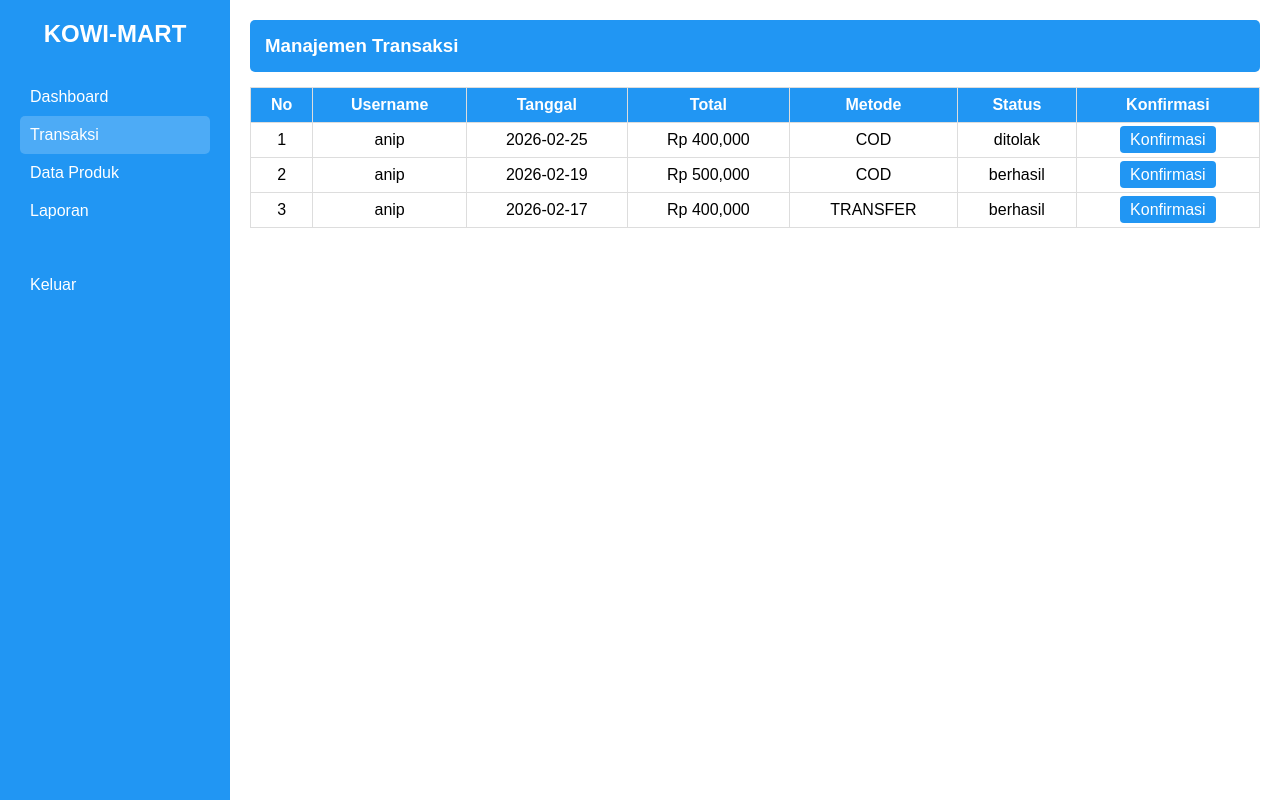
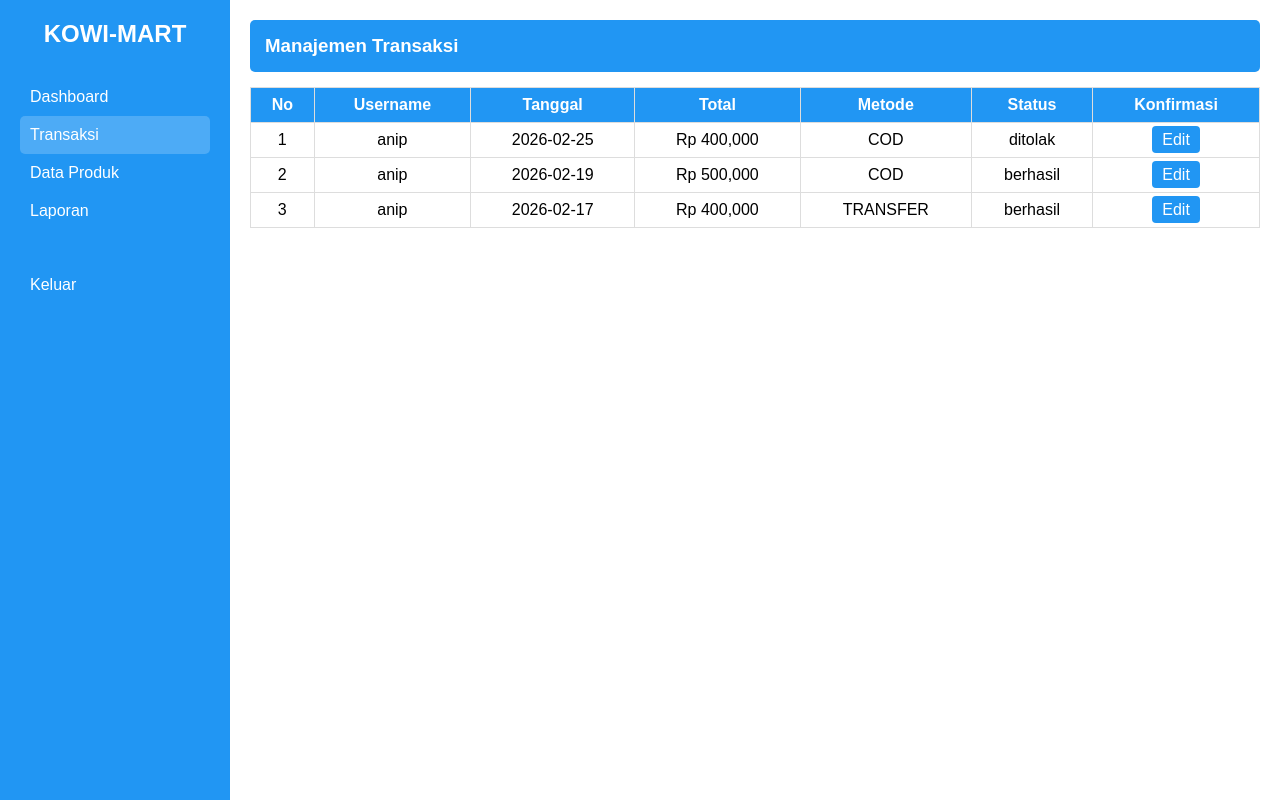
Before and after one commit to hanifqowiy-bit/tugas-ukk, a PHP site: page /transaksi.php in a window 1280 px wide. Run offline with PHP 8.4, Linux system fonts and the light colour scheme; a user stored in the database is signed in; data comes from the database, SQL or seed files in the repository.

Commit message:
Update transaksi.php

```diff
--- a/petugas/transaksi.php
+++ b/petugas/transaksi.php
@@ -170,7 +170,7 @@ while($t = mysqli_fetch_assoc($q)){
 <!-- Tombol menuju halaman konfirmasi -->
 <td>
    <a href="konfirmasi_detail.php?id=<?= $t['id'] ?>" class="btn">
-      Konfirmasi
+      Edit
    </a>
 </td>
 
```
